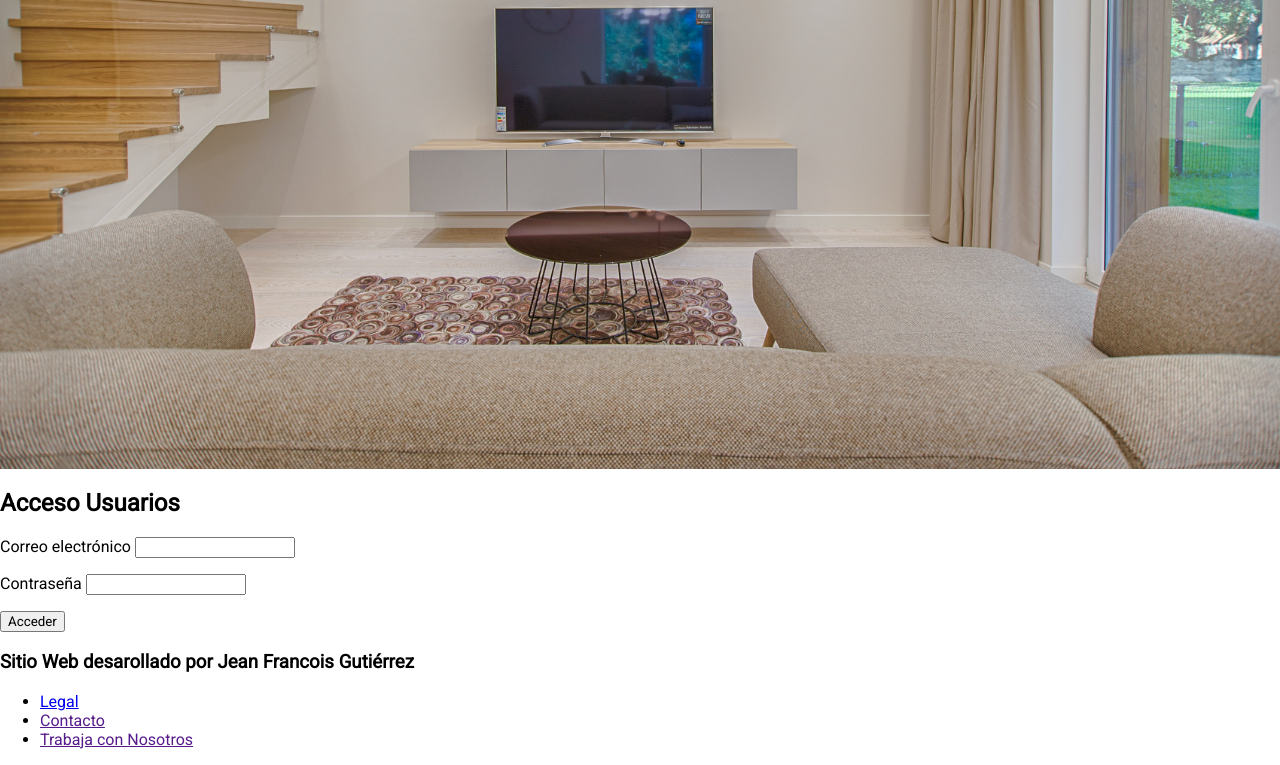
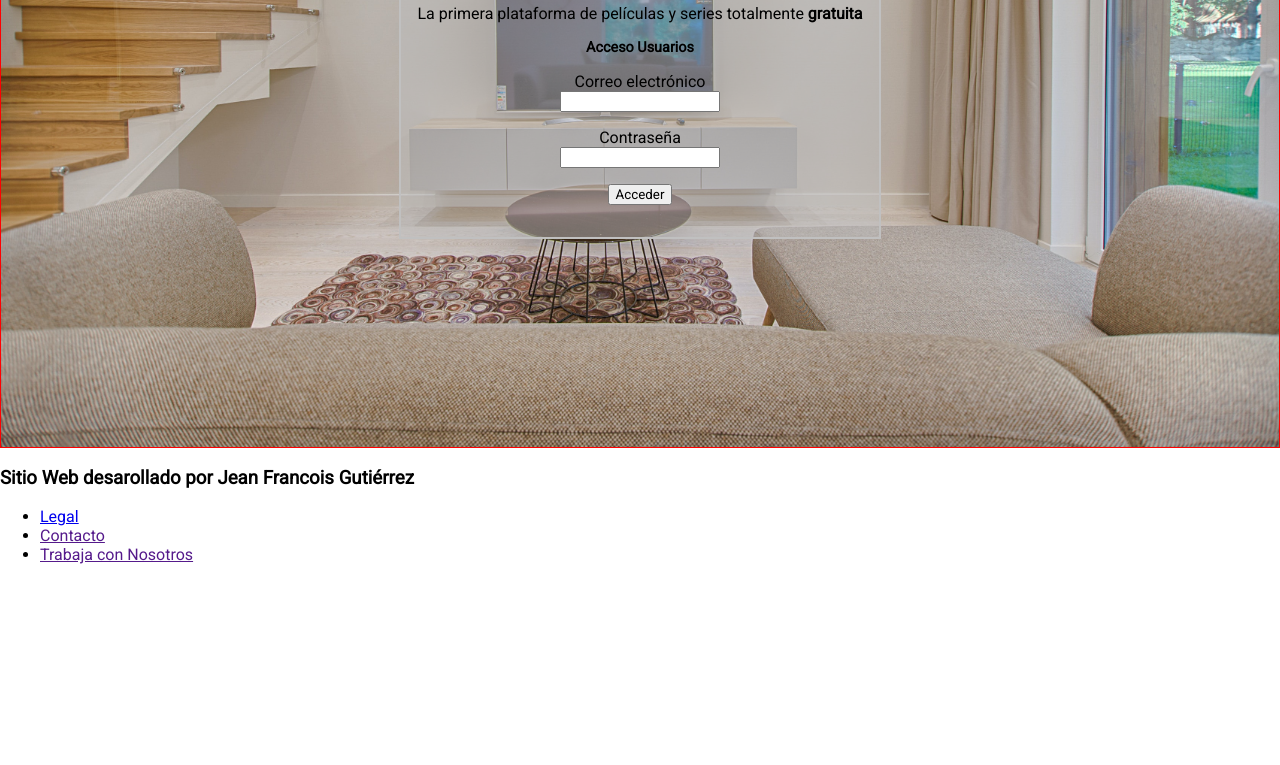
Before and after one commit to DrZuzzjen/cityview, a plain HTML site: page index.html in a window 1280 px wide. Shown: the part 352-1117 px from the top of the page. After the commit the page ends 932 px from the top, so only its background shows below. Drawn offline with Linux system fonts and the light colour scheme.

Commit message:
Feat: Login con forma

```diff
--- a/css/login.css
+++ b/css/login.css
@@ -12,4 +12,40 @@
     background-repeat: no-repeat; /* Do not repeat the image */
     background-size: cover; /* Resize the background image to cover the entire container */
     height: 100vh;
-  }
+    display: flex;
+    flex-direction: column;
+    justify-content: center;
+    align-items: center;
+    padding:;
+    border: red 1px solid;
+
+}
+
+.intro{
+    text-align: center;
+    border: silver 2px solid;
+    background-color: rgba(192,192,192, 0.5);
+    padding: 1rem;
+}
+
+#inico{
+   border: red 1px solid;
+
+}
+
+.framemenu{
+    opacity: ;
+}
+
+.acceso-usuario{
+
+}
+
+form label{
+    display: block;
+}
+
+.acceso-usuario h2{
+    font-size: 0.9rem;
+
+}
--- a/index.html
+++ b/index.html
@@ -9,15 +9,17 @@
     <title>CityView</title>
 </head>
 <body>
+  <div id="inicio">
     <header class="header">
+      <div class="intro">
+        <div class="framemenu">
         <h1>Bienvenidos</h1>
           <h2>CityView</h2>
           <p>La primera plataforma de películas y series
               totalmente <strong>gratuita</strong>
           </p>
+        </div>
 
-    </header>
-    <main class="main">
       <section id="acceso-usuario" class="acceso-usuario">
 
         <h2>Acceso Usuarios</h2>
@@ -43,11 +45,10 @@
               </p>
             </div>
           </form>
-
-
       </section>
-    </main>
-
+    </div>
+    </header>
+  </div>
     <footer>
         <h3>Sitio Web desarollado por Jean Francois Gutiérrez</h3>
         <ul>
```
Also changed, not shown: css/footer.css (added). Lines whose indentation alone changed are shown as unchanged.
